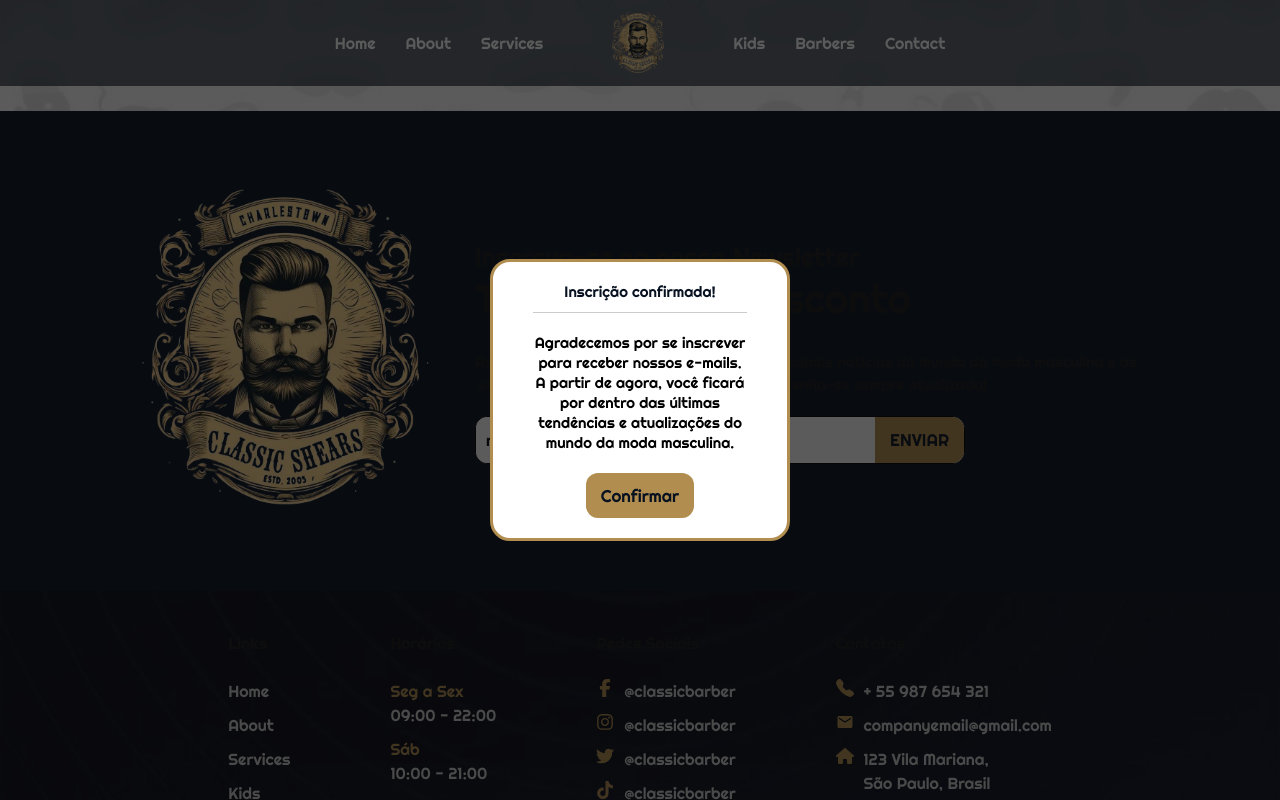
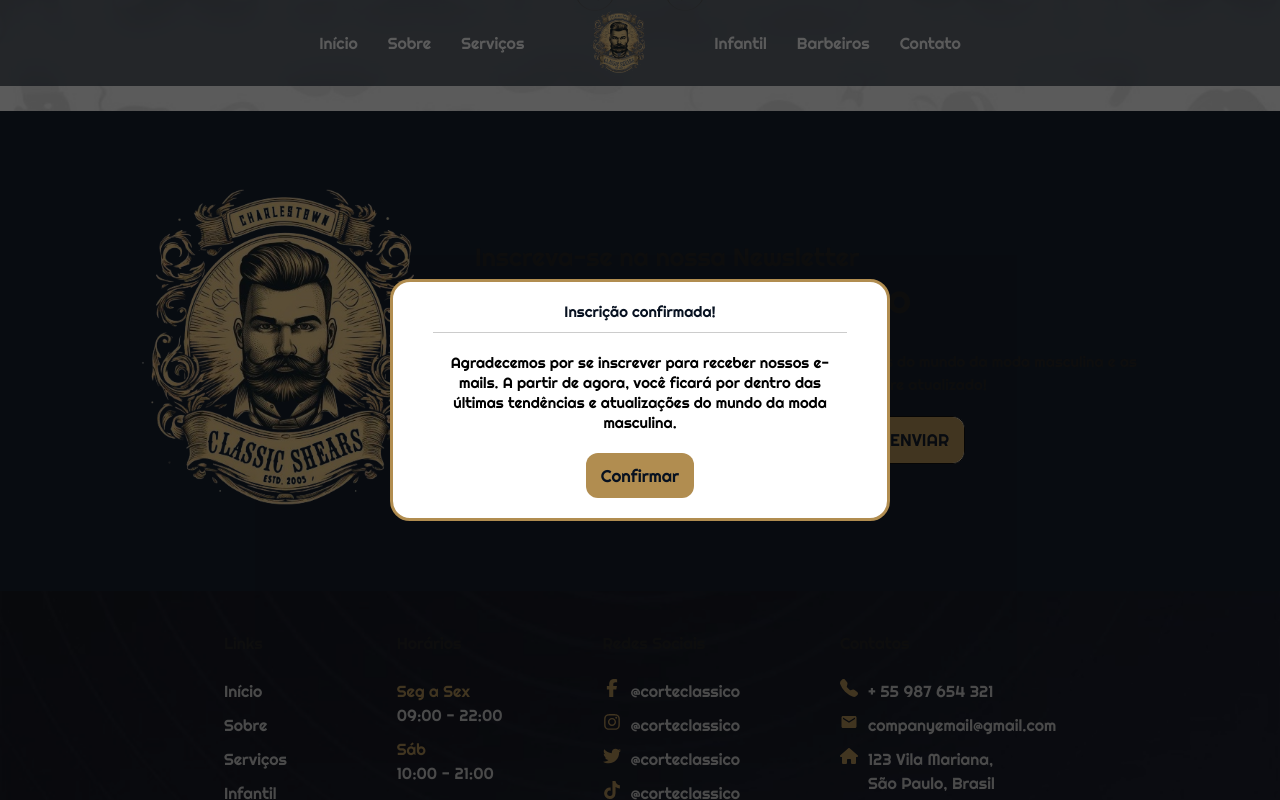
Before and after one commit to guilhermep3/barbearia-landing-page, a Next.js app: page / in a window 1280 px wide. Both pictures are taken after typing "name@example.com" into the empty fields and a click on the button "ENVIAR". Shown: the part 3200-4000 px from the top of the page. Built offline with nearby package versions, Linux system fonts and the light colour scheme.

Commit message:
updating readme

```diff
--- a/src/app/globals.css
+++ b/src/app/globals.css
@@ -666,7 +666,7 @@ footer h2{
   justify-content: center;
   align-items: center;
   flex-direction: column;
-  width: 300px;
+  max-width: 500px;
   padding: 20px 40px;
   border-radius: 20px;
   background-color: #ffffff;
@@ -837,4 +837,7 @@ footer h2{
   .contact, .social-media{
     gap: 5px;
   }
+  .email-modal{
+    margin: 0 3%;
+  }
 }
--- a/src/app/page.tsx
+++ b/src/app/page.tsx
@@ -64,21 +64,21 @@ export default function Home() {
           <nav className="header-nav">
             <ul className="header-list">
               <li><a href="#home"
-                className="linksHeader">Home</a></li>
+                className="linksHeader">Início</a></li>
               <li><a href="#about"
-                className="linksHeader">About</a></li>
+                className="linksHeader">Sobre</a></li>
               <li><a href="#services"
-                className="linksHeader">Services</a></li>
+                className="linksHeader">Serviços</a></li>
             </ul>
-            <img src="/barber/barbershop-logo-removebg.png" alt="logo da classic barber"
+            <img src="/barber/barbershop-logo-removebg.png" alt="logo da Corte Clássico"
               className="logo" />
             <ul className="header-list">
               <li><a href="#kids"
-                className="linksHeader">Kids</a></li>
+                className="linksHeader">Infantil</a></li>
               <li><a href="#barbers"
-                className="linksHeader">Barbers</a></li>
+                className="linksHeader">Barbeiros</a></li>
               <li><a href="#contact"
-                className="linksHeader">Contact</a></li>
+                className="linksHeader">Contato</a></li>
             </ul>
           </nav>
           <div className={`mobile-burger ${isMobileNav ? 'burger-active' : ''}`}
@@ -110,7 +110,7 @@ export default function Home() {
                 </h2>
               </ScrollReveal>
               <p className="about-text">Barbeiros especializados em cortes de cabelo, barba, hidratação. Apaixonados em transformar o visual dos clientes ampliando a auto-estima do homem.</p>
-              <p className="about-text">A Classic Barber é o melhor lugar para um corte de cabelo em estilo. A atenção aos detalhes e o serviço de primeira classe fazem toda a diferença.</p>
+              <p className="about-text">A Corte Clássico é o melhor lugar para um corte de cabelo em estilo. A atenção aos detalhes e o serviço de primeira classe fazem toda a diferença.</p>
               <span className="line"></span>
               <div className="hours-container">
                 <span>Horários</span>
@@ -218,7 +218,7 @@ export default function Home() {
               <div className="kids-image-area">
                 <img src="/barber/kids-section.jpg" alt="criança cortando cabelo" />
                 <div className="bg-img">
-                  <img src="/barber/barbershop-logo-removebg.png" alt="" />Classic barber</div>
+                  <img src="/barber/barbershop-logo-removebg.png" alt="" />Corte Clássico</div>
               </div>
             </ScrollReveal>
           </div>
@@ -234,7 +234,7 @@ export default function Home() {
           </div>
         </section>
         <section className="subscribe-section" id="contact">
-          <img src="/barber/barbershop-logo-removebg.png" alt="logo da classic barber" />
+          <img src="/barber/barbershop-logo-removebg.png" alt="logo da Corte Clássico" />
           <div className="subscribe-area">
             <h2>Inscreva-se na nossa Newsletter</h2>
             <h3>Tenha <span>10%</span> de desconto</h3>
@@ -254,12 +254,12 @@ export default function Home() {
             <div className="footer-div">
               <h2>Links</h2>
               <ul className="link-list">
-                <li><a href="#home">Home</a></li>
-                <li><a href="#about">About</a></li>
-                <li><a href="#services">Services</a></li>
-                <li><a href="#kids">Kids</a></li>
-                <li><a href="#barbers">Barbers</a></li>
-                <li><a href="#contact">Contact</a></li>
+                <li><a href="#home">Início</a></li>
+                <li><a href="#about">Sobre</a></li>
+                <li><a href="#services">Serviços</a></li>
+                <li><a href="#kids">Infantil</a></li>
+                <li><a href="#barbers">Barbeiros</a></li>
+                <li><a href="#contact">Contato</a></li>
               </ul>
             </div>
             <div className="footer-div">
@@ -283,19 +283,19 @@ export default function Home() {
               <h2>Redes Sociais</h2>
               <div className="social-media">
                 <FaFacebookF className="footer-icon" />
-                <p>@classicbarber</p>
+                <p>@corteclassico</p>
               </div>
               <div className="social-media">
                 <FaInstagram className="footer-icon" />
-                <p>@classicbarber</p>
+                <p>@corteclassico</p>
               </div>
               <div className="social-media">
                 <FaTwitter className="footer-icon" />
-                <p>@classicbarber</p>
+                <p>@corteclassico</p>
               </div>
               <div className="social-media">
                 <FaTiktok className="footer-icon" />
-                <p>@classicbarber</p>
+                <p>@corteclassico</p>
               </div>
             </div>
             <div className="footer-div">
```
Also changed, not shown: 1 other file (tests, documents, lock files or other folders).
